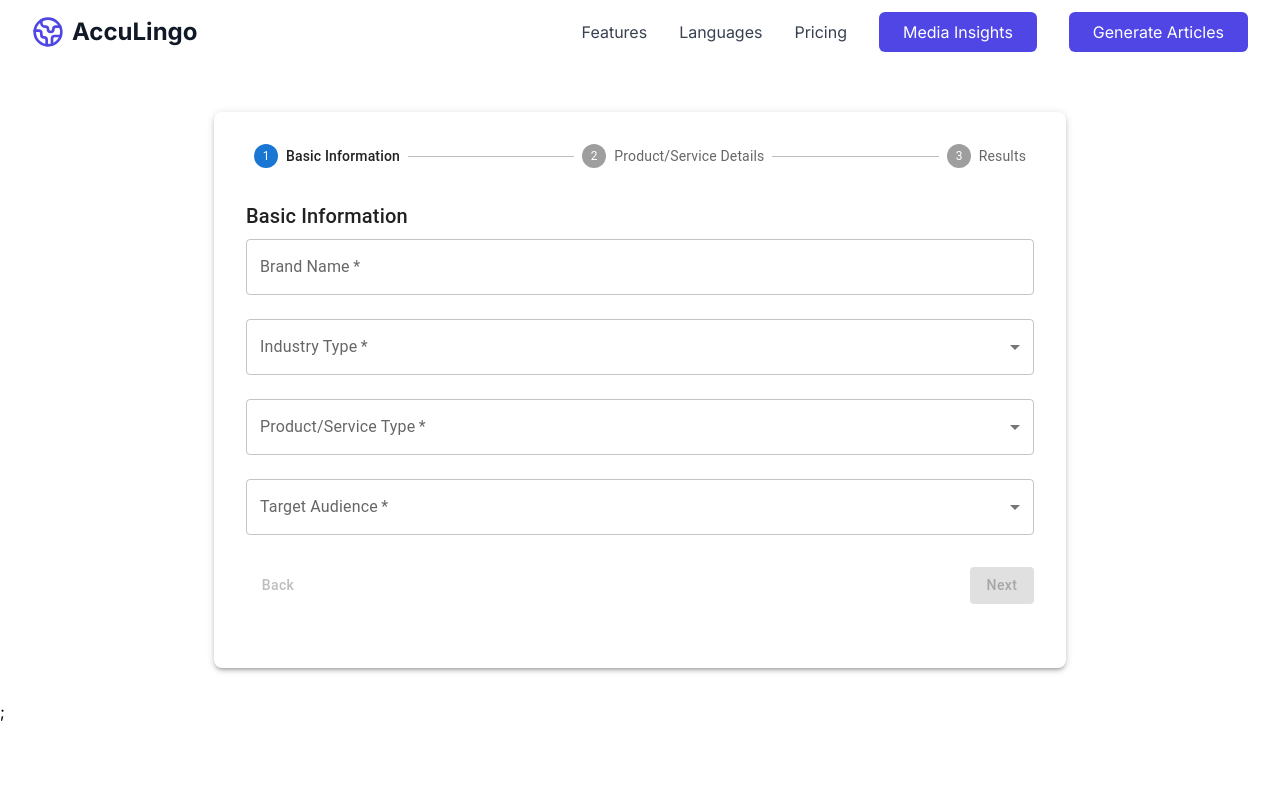
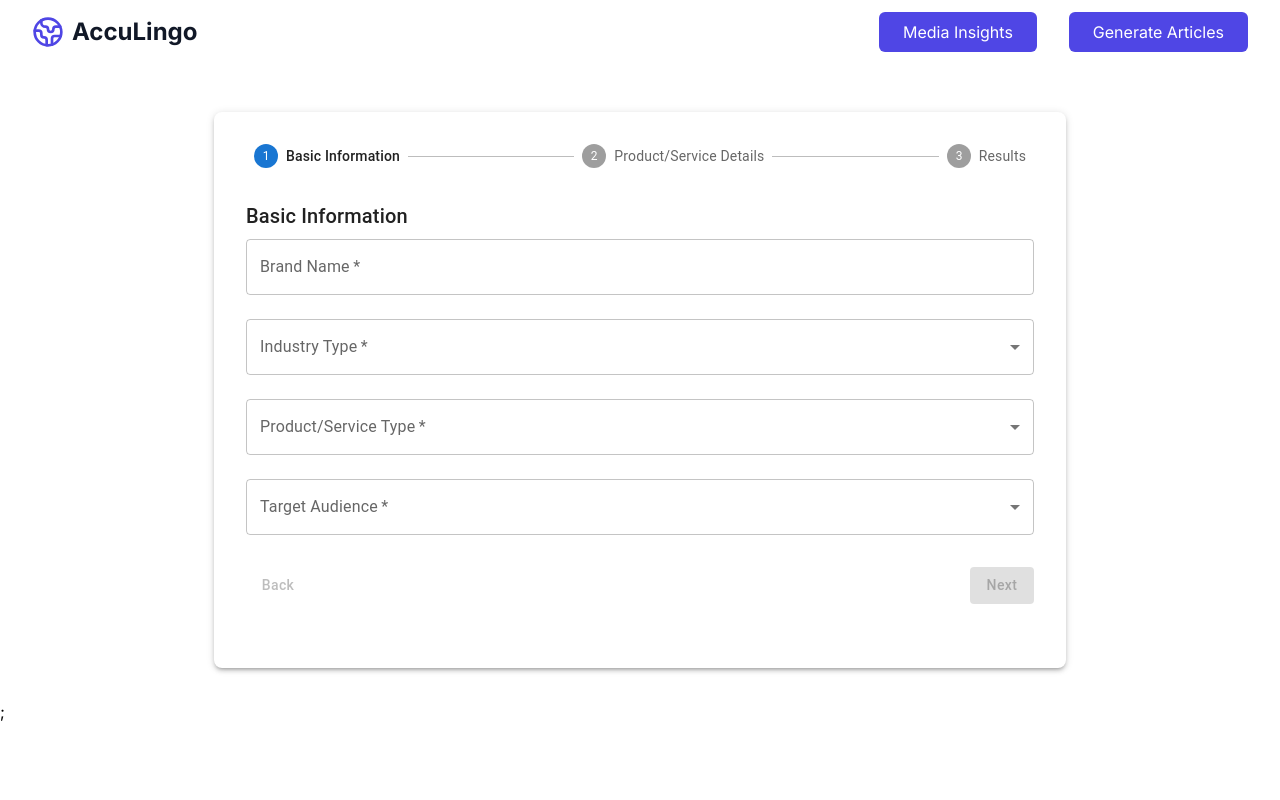
Before and after one commit to Niikkk8/accu-lingo, a Next.js app: page /media in a window 1280 px wide. Shown: the top 800 px of the page. Built offline with nearby package versions, Linux system fonts and the light colour scheme.

Commit message:
Minor changes

```diff
--- a/components/universal/Navbar.jsx
+++ b/components/universal/Navbar.jsx
@@ -4,9 +4,12 @@ import { useState, useEffect } from 'react';
 import { Globe2 } from 'lucide-react';
 import { scrollToElement } from '@/lib/smoothScroll';
 import Link from 'next/link';
+import { usePathname } from 'next/navigation';
 
 const NavBar = () => {
     const [isScrolled, setIsScrolled] = useState(false);
+    const pathname = usePathname()
+    console.log(pathname)
 
     useEffect(() => {
         const handleScroll = () => {
@@ -31,6 +34,9 @@ const NavBar = () => {
                         <span className="ml-2 text-2xl font-bold text-gray-900">AccuLingo</span>
                     </Link>
                     <div className="flex items-center space-x-8">
+                        {
+                            pathname === '/' &&
+                            <>
                                 <button
                                     onClick={(e) => handleNavClick(e, 'features')}
                                     className="text-gray-700 hover:text-indigo-600 transition-colors"
@@ -49,6 +55,8 @@ const NavBar = () => {
                                 >
                                     Pricing
                                 </button>
+                            </>
+                        }
                         <Link
                             href="/media"
                             className="bg-indigo-600 text-white px-6 py-2 rounded-md hover:bg-indigo-700 transform transition-transform hover:scale-105"
```
Also changed, not shown: components/translate/ArticleForm.jsx (line endings or trailing spaces). Lines whose indentation alone changed are shown as unchanged.
